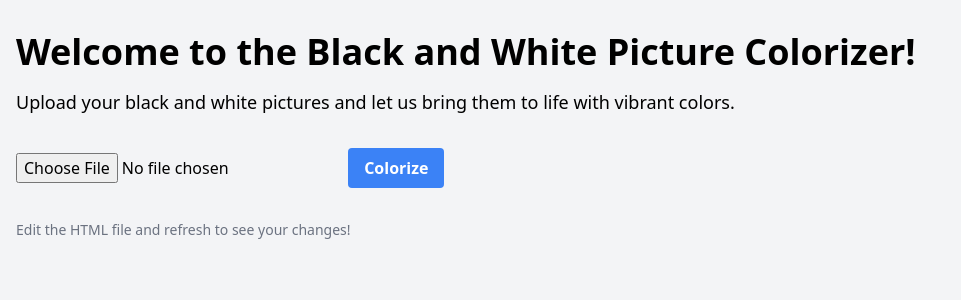
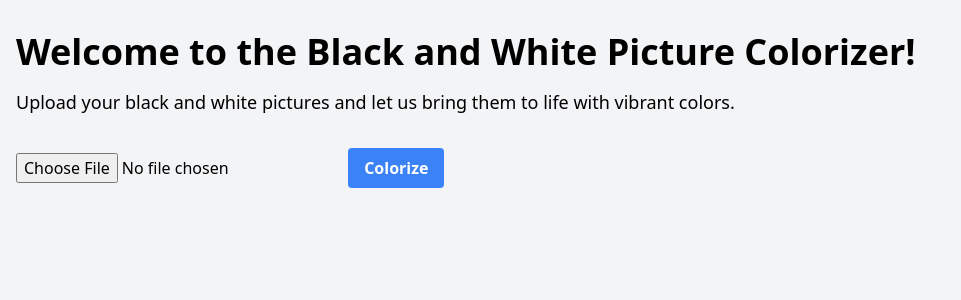
Before and after one commit to AbderrazakBouasker/Image_Coloring_Ai, a Flask app: page / in a window 1280 px wide. Shown: the top 300 px of the page, without its empty margins (0-961 px from the left). Run offline with Flask 3, Linux system fonts and the light colour scheme.

Commit message:
Update index.html

```diff
--- a/templates/index.html
+++ b/templates/index.html
@@ -19,7 +19,6 @@
         {% if colorized_image_url %}
             <img src="{{ colorized_image_url }}" alt="Colorized Image" class="my-8">
         {% endif %}
-        <p class="text-sm text-gray-500">Edit the HTML file and refresh to see your changes!</p>
     </div>
 </body>
 
```
